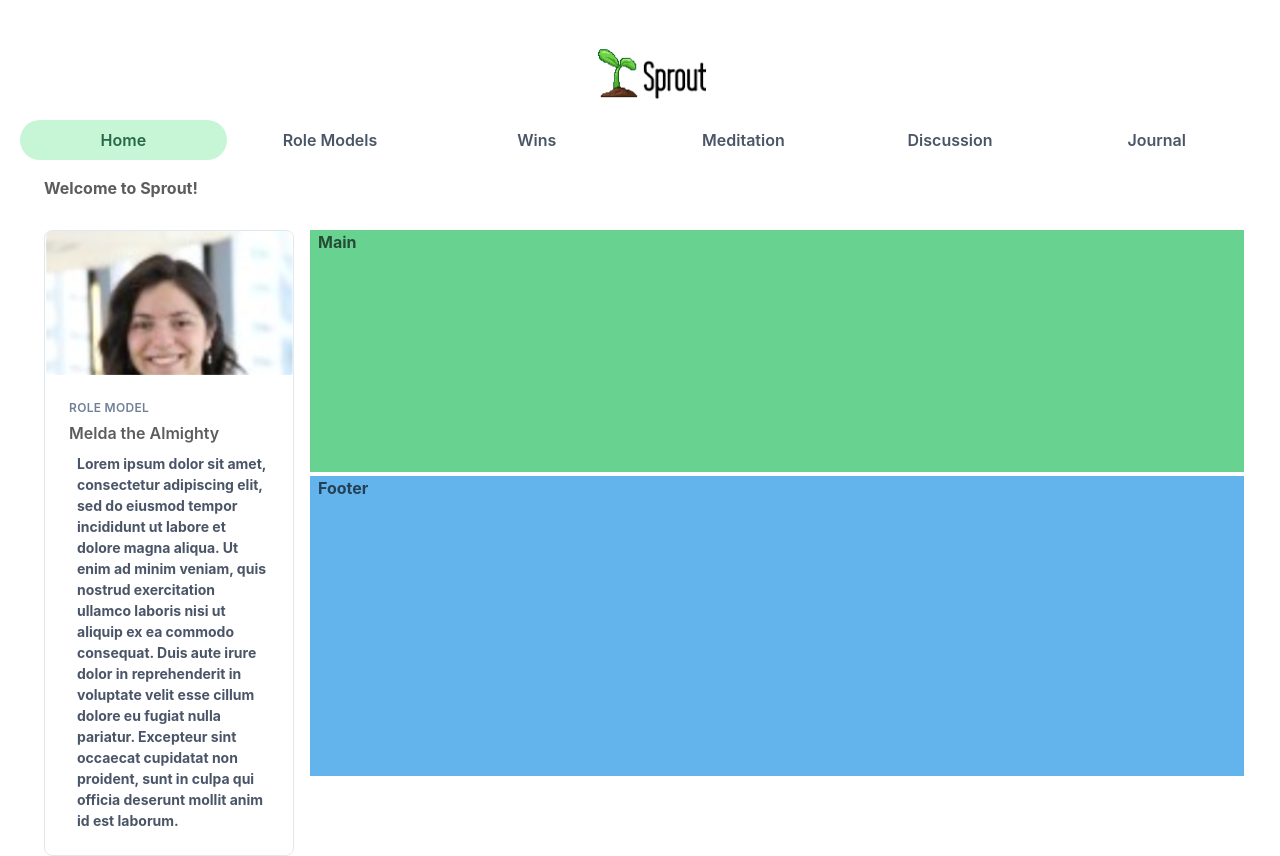
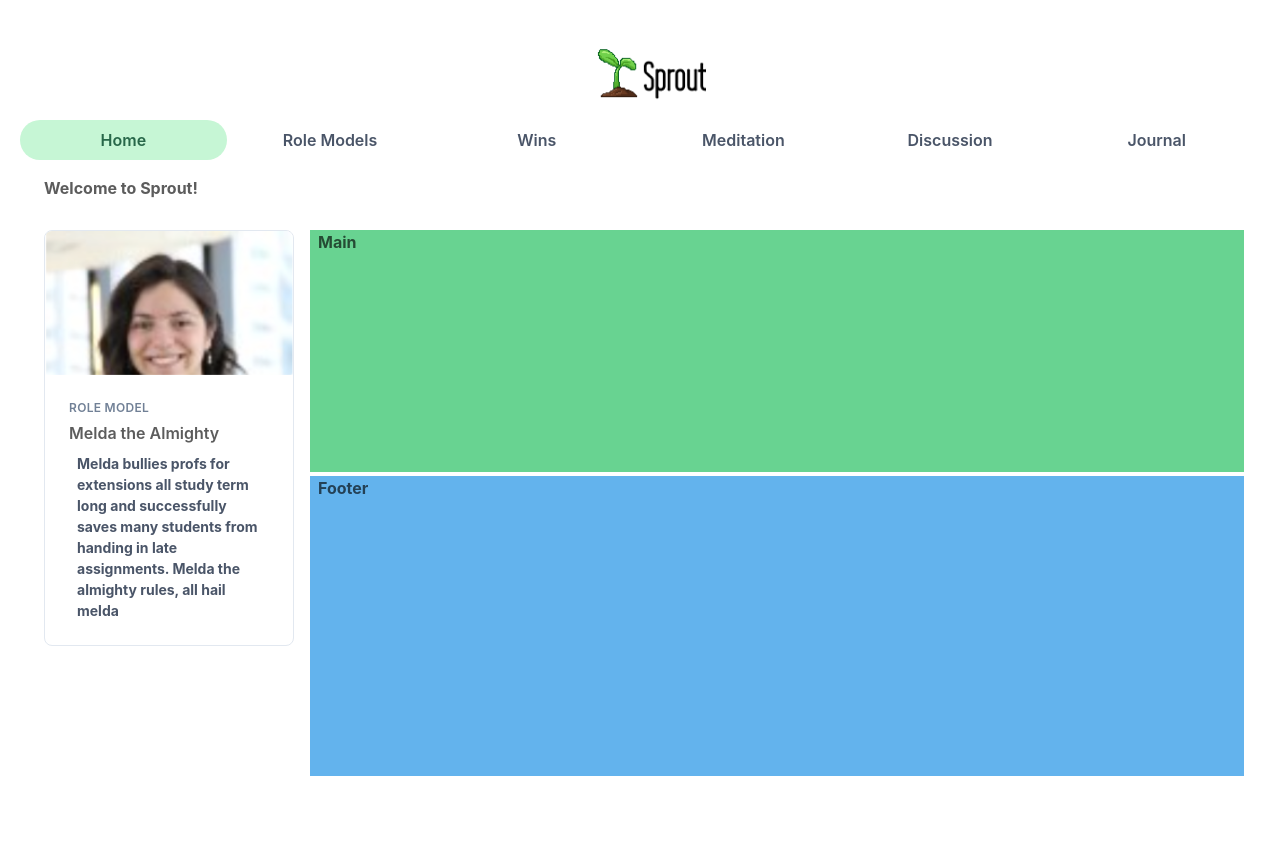
Before and after one commit to MeldaKiziltan/Sprout, a React (Create React App) app in the folder sprout/: page / in a window 1280 px wide. After the commit the page ends 800 px from the top, so only its background shows below. Built offline with nearby package versions, Linux system fonts and the light colour scheme.

Commit message:
modified caption

```diff
--- a/sprout/src/components/landingwidget.js
+++ b/sprout/src/components/landingwidget.js
@@ -37,9 +37,9 @@ export function LandingWidget() {
 
 			<Box display='flex' mt='2' alignItems='center'>
 			  <Box as='span' ml='2' color='gray.600' fontSize='sm'>
-			  Lorem ipsum dolor sit amet, consectetur adipiscing elit, sed do eiusmod tempor incididunt ut labore et dolore magna aliqua. Ut enim ad minim veniam,
+			  Melda bullies profs for extensions all study term long and successfully saves many students from handing in late assignments.
 
-			  quis nostrud exercitation ullamco laboris nisi ut aliquip ex ea commodo consequat. Duis aute irure dolor in reprehenderit in voluptate velit esse cillum dolore eu fugiat nulla pariatur. Excepteur sint occaecat cupidatat non proident, sunt in culpa qui officia deserunt mollit anim id est laborum.
+			  Melda the almighty rules, all hail melda
 			  </Box>
 			</Box>
 		  </Box>
```
